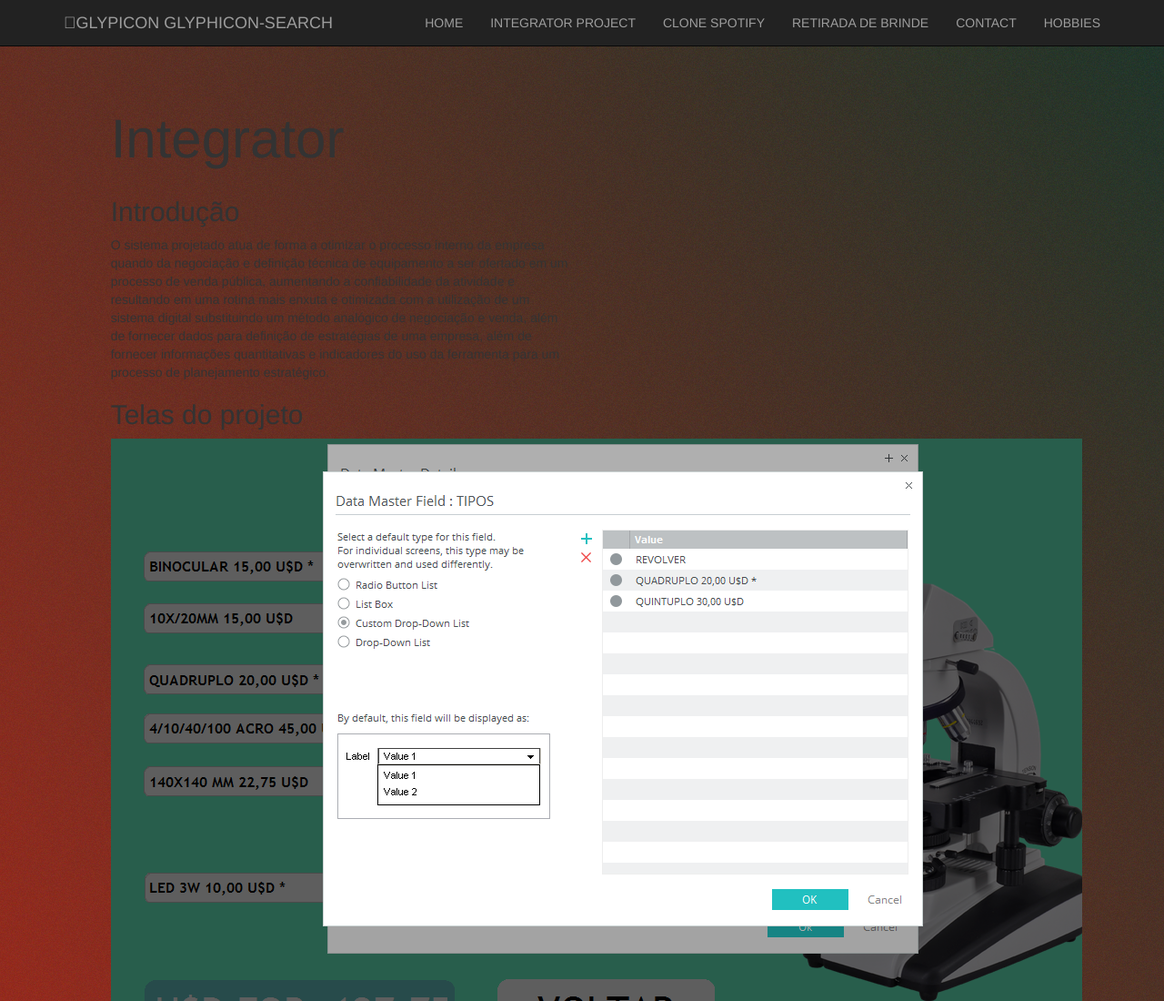
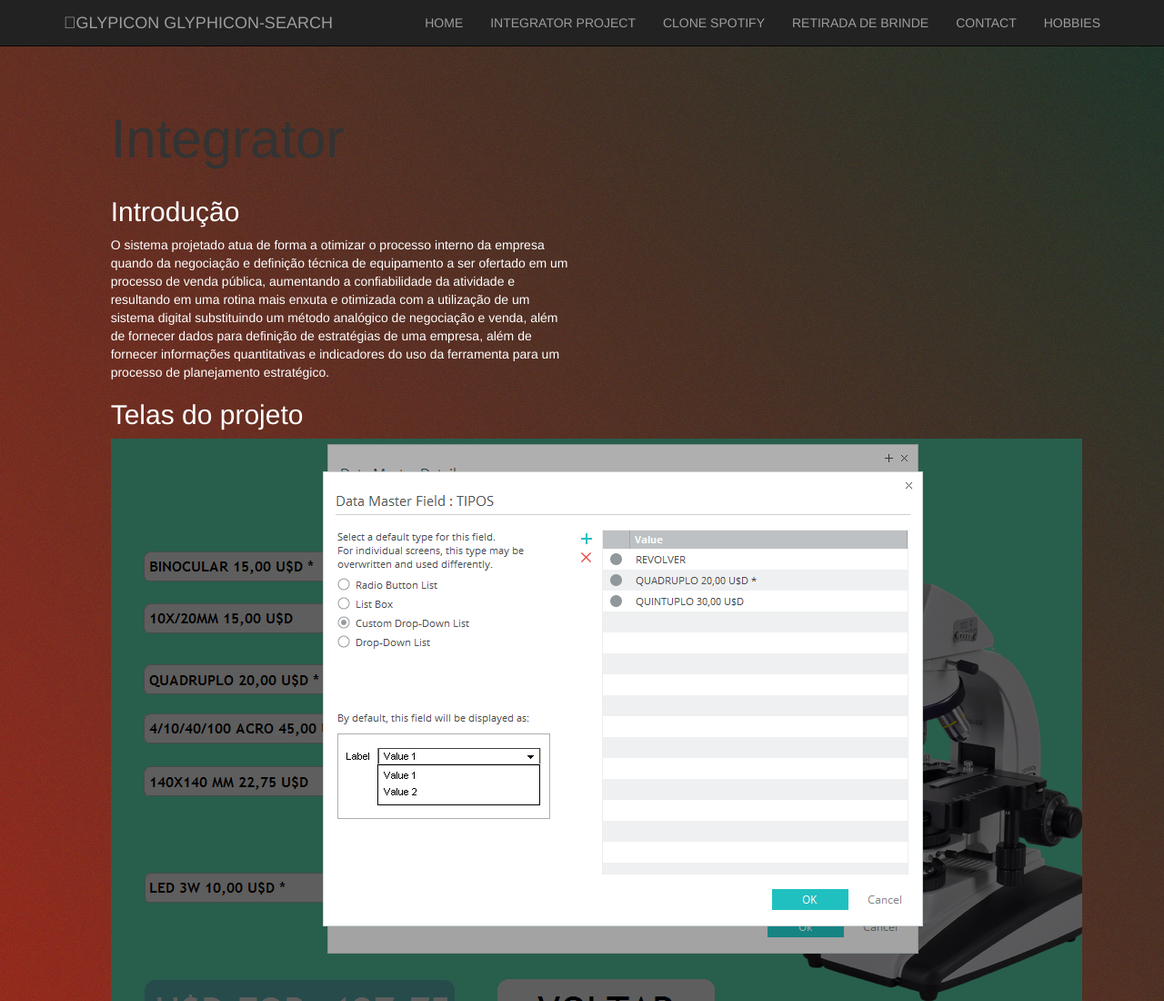
Before and after one commit to Francozeira/Personal-Page, a plain HTML site: page integrator.html in a window 1280 px wide. Shown: the top 1100 px of the page at 91% size. Drawn offline with nearby package versions, Linux system fonts and the light colour scheme.

Commit message:
Update style_integrator.css

```diff
--- a/css/style_integrator.css
+++ b/css/style_integrator.css
@@ -8,6 +8,13 @@ body {
   overflow-x: hidden;
 }
 
+h2{
+  color: white;
+}
+
+p{
+  color: white;
+}
 
 #navegacao a:hover {
   color: #CC998D;
```
